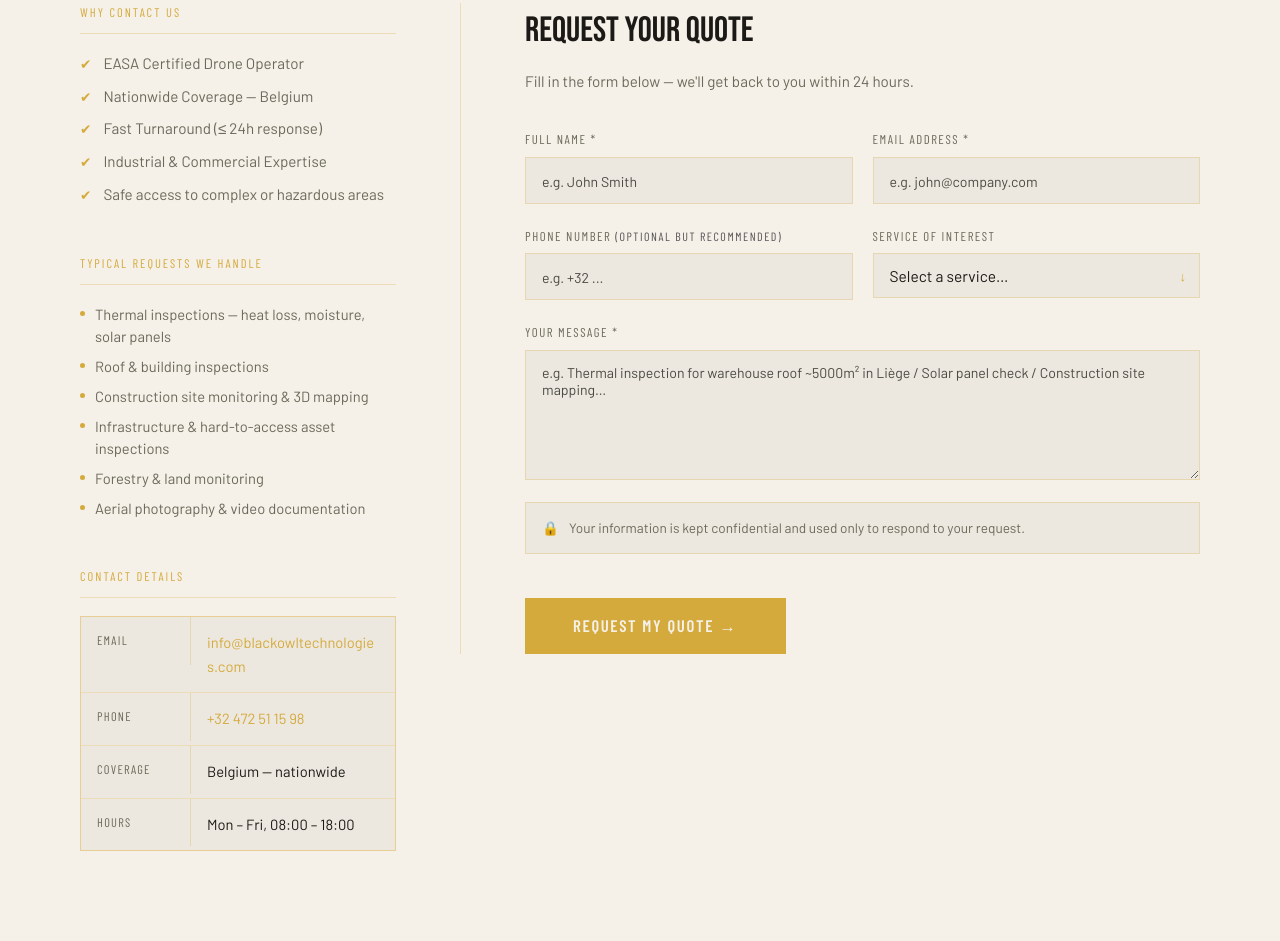
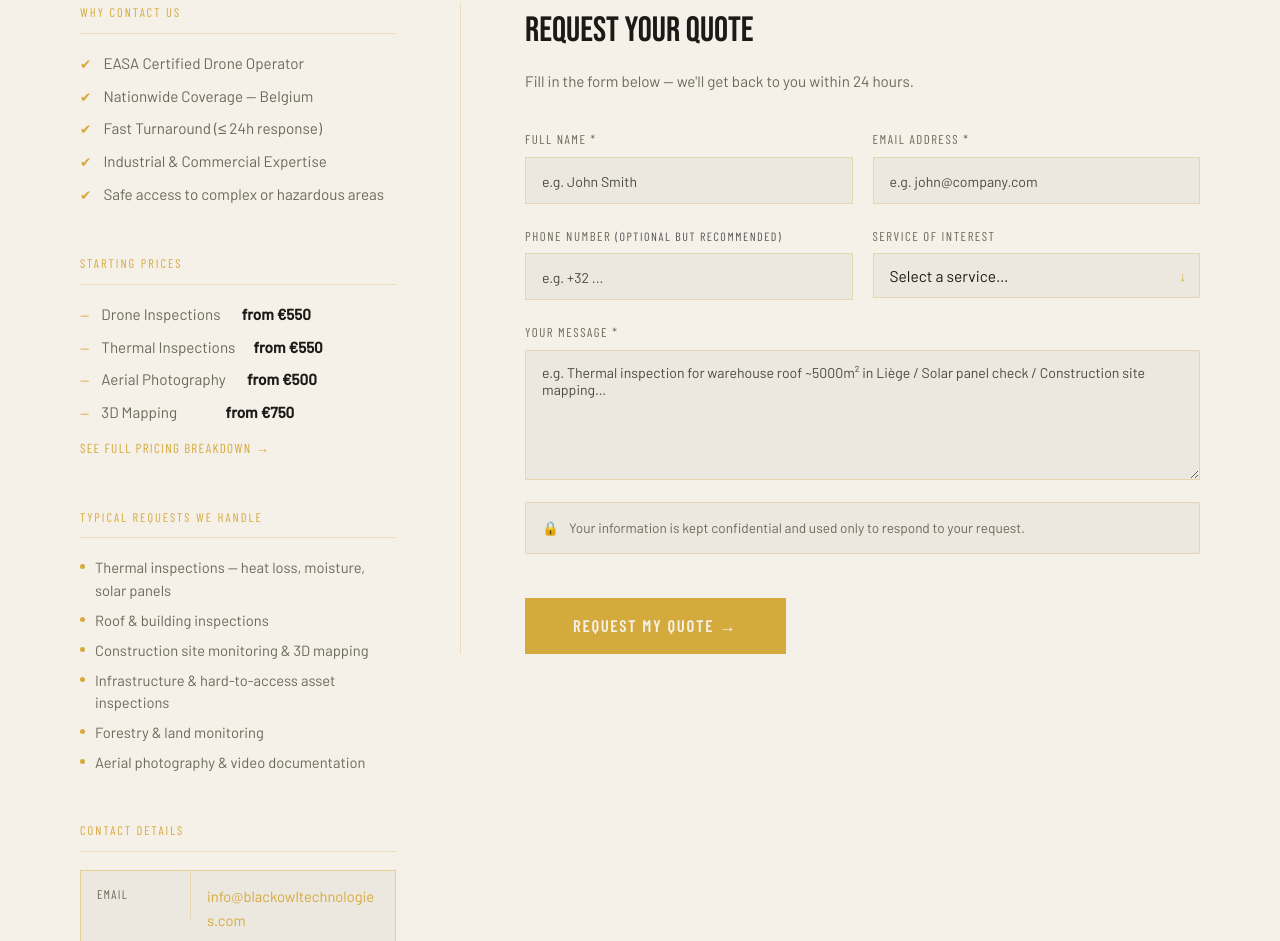
Before and after one commit to frankmeesen/blackowltechnologies-site, a plain HTML site: page contact.html in a window 1280 px wide. Shown: the part 696-1637 px from the top of the page. Drawn offline with nearby package versions, Linux system fonts and the light colour scheme.

Commit message:
Update contact.html

```diff
--- a/contact.html
+++ b/contact.html
@@ -320,6 +320,7 @@
     <li><a href="index.html#services">Services</a></li>
     <li><a href="index.html#sectors">Sectors</a></li>
     <li><a href="index.html#why">Why Us</a></li>
+    <li><a href="pricing.html">Pricing</a></li>
     <li><a href="contact.html" class="active">Contact</a></li>
   </ul>
   <a href="contact.html" class="nav-cta">Get a Quote</a>
@@ -355,6 +356,17 @@
         <li class="trust-item"><span class="trust-check">✔</span> Industrial &amp; Commercial Expertise</li>
         <li class="trust-item"><span class="trust-check">✔</span> Safe access to complex or hazardous areas</li>
       </ul>
+    </div>
+
+    <div class="sidebar-block">
+      <div class="block-label">Starting Prices</div>
+      <ul class="trust-list">
+        <li class="trust-item"><span class="trust-check">—</span> Drone Inspections &nbsp;&nbsp;<strong style="color:var(--white)">from €550</strong></li>
+        <li class="trust-item"><span class="trust-check">—</span> Thermal Inspections &nbsp;<strong style="color:var(--white)">from €550</strong></li>
+        <li class="trust-item"><span class="trust-check">—</span> Aerial Photography &nbsp;&nbsp;<strong style="color:var(--white)">from €500</strong></li>
+        <li class="trust-item"><span class="trust-check">—</span> 3D Mapping &nbsp;&nbsp;&nbsp;&nbsp;&nbsp;&nbsp;&nbsp;&nbsp;&nbsp;&nbsp;&nbsp;<strong style="color:var(--white)">from €750</strong></li>
+      </ul>
+      <a href="pricing.html" style="display:inline-block;margin-top:14px;font-family:'Barlow Condensed',sans-serif;font-size:0.82rem;letter-spacing:0.1em;text-transform:uppercase;color:var(--amber);text-decoration:none;">See full pricing breakdown →</a>
     </div>
 
     <div class="sidebar-block">
```
